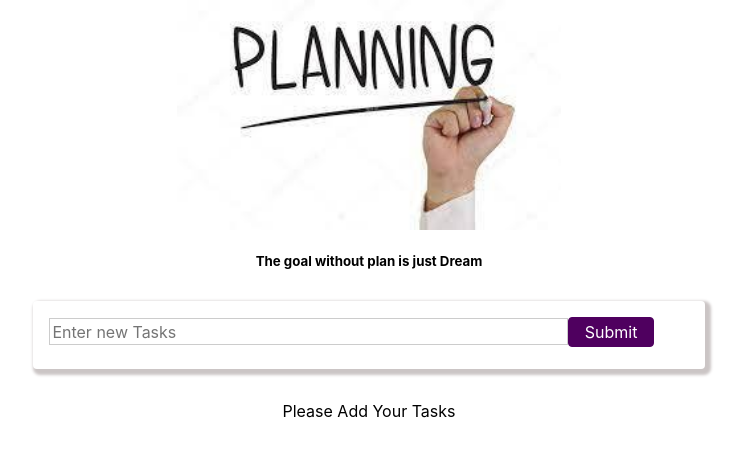
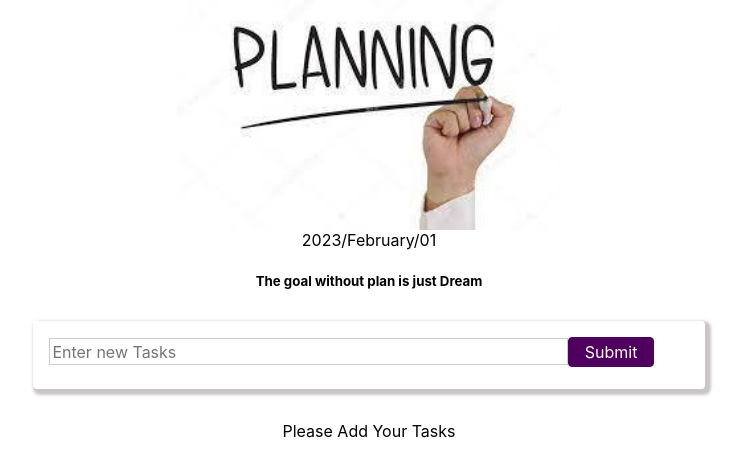
Before and after one commit to melika760/TodoList, a React (Create React App) app: page / in a window 1280 px wide. Shown: the top 476 px of the page, without its empty margins (271-1014 px from the left). Built offline with nearby package versions, Linux system fonts and the light colour scheme.

Commit message:
edit fragment

```diff
--- a/src/App.js
+++ b/src/App.js
@@ -1,9 +1,11 @@
-import React,{useState,Fragment} from 'react';
+import React,{useState} from 'react';
 import './App.css';
 import TasksList from './Components/TasksList';
 import Majik from "./majik.jpg"
 import AddTasks from './Components/AddTasks';
+import Today from './Components/Today';
 function App() {
+
   const[FreshTask,SetAddFreshTask]=useState([]);
   const[Load,SetLoad]=useState(false)
   function AddUserHandler(NewTask){
@@ -25,12 +27,13 @@ if(Load){ return (
 );}
 else{
   return(
-    <Fragment className="App">
+    <div className="App">
     <img src={Majik} alt="headerPic" className='Majik'/>
+    <Today/>
     <h5 className='Unimage'>The goal without plan is just Dream</h5>
   <AddTasks onAddUser={AddUserHandler}/>
   <p className='Unimage'>Please Add Your Tasks</p>
-  </Fragment>
+  </div>
   )
 }
 
--- a/src/Components/AddTasks.js
+++ b/src/Components/AddTasks.js
@@ -1,4 +1,4 @@
-import React,{useState,Fragment} from "react";
+import React,{useState} from "react";
 import Card from "./UI/Card";
 import Button from "./UI/Button";
 import classes from "./AddTasks.module.css"
@@ -25,7 +25,7 @@ SetTasks(event.target.value)
         SetError(null)
     }
 return(
-    <Fragment>
+    <React.Fragment>
     {Error && (
       <ErrorModal
         title={Error.title}
@@ -39,6 +39,6 @@ return(
 <Button type="submit" className={classes.button}>Submit</Button>
     </form>
     </Card>
-    </Fragment>
+    </React.Fragment>
 )
 }
--- /dev/null
+++ b/src/Components/Today.css
@@ -0,0 +1,3 @@
+.Text{
+    text-align: center;
+}
--- /dev/null
+++ b/src/Components/Today.js
@@ -0,0 +1,10 @@
+import"./Today.css"
+export default function Today(props){
+    let date = new Date();
+    let day = date.toLocaleString('en-US', { day: '2-digit' });
+    let Month = date.toLocaleString('en-US', { month: 'long' });
+    let Year = date.getFullYear()
+    return(
+        <div className="Text">{Year}/{Month}/{day}</div>
+    )
+}
```
